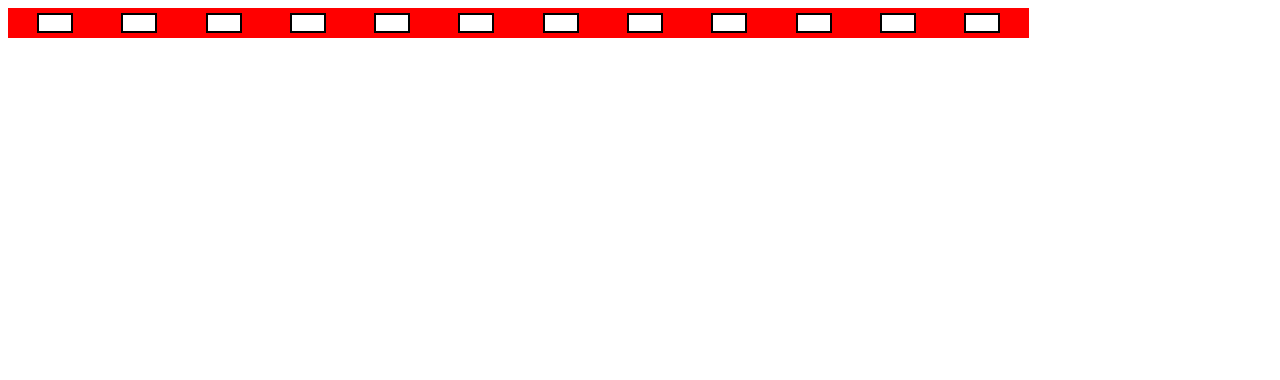
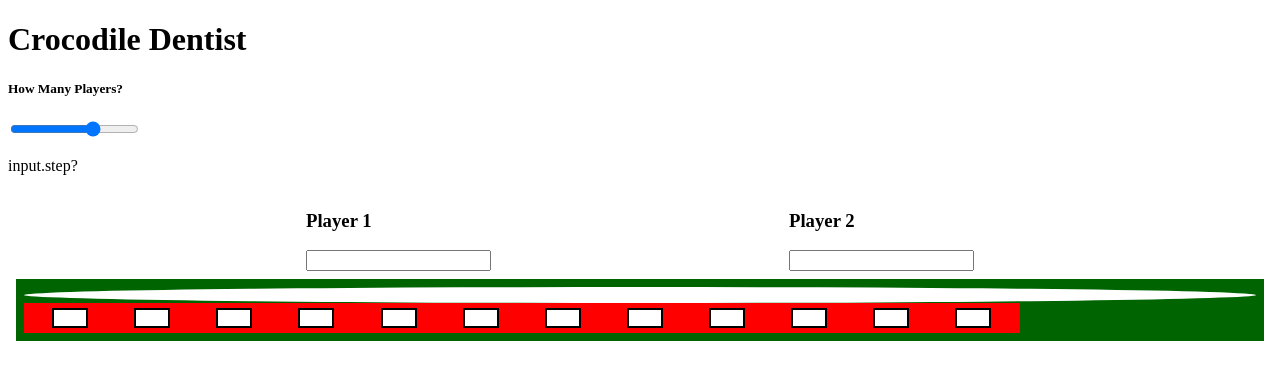
Before and after one commit to JayRVigilla/crocodileDentist, a plain HTML site: page index.html in a window 1280 px wide. Drawn offline with Linux system fonts and the light colour scheme.

Commit message:
WIP player functions
began adding eyes to croc.

```diff
--- a/index.html
+++ b/index.html
@@ -1,27 +1,70 @@
 <!DOCTYPE html>
 <html lang="en">
-<head>
-  <meta charset="UTF-8">
-  <meta name="viewport" content="width=device-width, initial-scale=1.0">
-  <title>Crocodile Dentist</title>
-  <link rel="stylesheet" href="main.css">
-</head>
-<body>
+  <head>
+    <meta charset="UTF-8" />
+    <meta name="viewport" content="width=device-width, initial-scale=1.0" />
+    <title>Crocodile Dentist</title>
+    <link rel="stylesheet" href="main.css" />
+  </head>
+  <body>
+    <h1>Crocodile Dentist</h1>
+    <div class="messages">
 
-<!-- jaw -->
-<div id="jaw">
-<div class="tooth" num="1" picked=false ></div>
-<div class="tooth" num="2" picked=false ></div>
-<div class="tooth" num="3" picked=false ></div>
-<div class="tooth" num="4" picked=false ></div>
-<div class="tooth" num="5" picked=false ></div>
-<div class="tooth" num="6" picked=false ></div>
-<div class="tooth" num="7" picked=false ></div>
-<div class="tooth" num="8" picked=false ></div>
-<div class="tooth" num="9" picked=false ></div>
-<div class="tooth" num="10" picked=false ></div>
-<div class="tooth" num="11" picked=false ></div>
-<div class="tooth" num="12" picked=false ></div>
+<div id="how-many-players">
+  <h5>How Many Players?</h5>
+  <input type="range" min="1" max="4">
+  <p>input.step?</p>
+</div>
+
+      <div class="players centered">
+        <div>
+          <h3>Player 1</h3>
+          <div class="naming-inputs">
+            <div class="player-input one">
+              <form action="#">
+                <input type="text" />
+              </form>
+            </div>
+          </div>
+        </div>
+
+        <div>
+          <h3>Player 2</h3>
+          <div class="player-input two">
+            <form action="#">
+              <input type="text" />
+            </form>
+          </div>
+        </div>
+      </div>
+    </div>
+
+<!-- Crocodile -->
+<div id="crocodile" class="centered">
+<!-- eyes: will look at player name on their turn -->
+<div class="eyes">
+  <div class="eye left"></div>
+  <div class="eye right"></div>
+</div>
+
+<!-- jaws -->
+  <!-- jaw top: closes when trigger tooth selected -->
+  <!-- jaw bottom: the game board-->
+  <div id="lower-jaw">
+    <div class="tooth" num="1" picked="false"></div>
+    <div class="tooth" num="2" picked="false"></div>
+    <div class="tooth" num="3" picked="false"></div>
+    <div class="tooth" num="4" picked="false"></div>
+    <div class="tooth" num="5" picked="false"></div>
+    <div class="tooth" num="6" picked="false"></div>
+    <div class="tooth" num="7" picked="false"></div>
+    <div class="tooth" num="8" picked="false"></div>
+    <div class="tooth" num="9" picked="false"></div>
+    <div class="tooth" num="10" picked="false"></div>
+    <div class="tooth" num="11" picked="false"></div>
+    <div class="tooth" num="12" picked="false"></div>
+  </div>
+
 </div>
 
 </body>
--- a/main.css
+++ b/main.css
@@ -1,8 +1,8 @@
-#jaw {
+#lower-jaw {
   display: flex;
   width: 80%;
   padding: 5px;
-  background-color: red;;
+  background-color: red;
   justify-content: space-around;
 }
 
@@ -14,6 +14,25 @@
   text-align: center;
 }
 
-.tooth[picked=true]{
+.tooth[picked="true"] {
   visibility: collapse;
 }
+
+.centered {
+  display: flex;
+  justify-content: space-evenly;
+}
+
+#crocodile {
+  flex-direction: column;
+  background-color: darkgreen;
+  padding: 0.5em;
+  margin: 0.5em;
+}
+
+.eyes {
+  background-color: white;
+  height: 2vh;
+  border-radius: 50%;
+  display: inline-block;
+}
--- a/script.js
+++ b/script.js
@@ -1,9 +1,11 @@
 const CHOICES = 12;
+let round = null;
 
 function randomNumber(choices) {
   return Math.ceil((Math.random()*choices))
 }
 let trigger = randomNumber(CHOICES);
+console.log("*trigger*",trigger);
 
 function isTrigger() {
     if (confirm("CHOMP !!!\nNew Game?")) resetBoard();
@@ -13,7 +15,7 @@ const teeth = document.querySelectorAll('.tooth');
 function resetBoard() {
   teeth.forEach(t => t.setAttribute('picked', 'false'));
   trigger = randomNumber(CHOICES);
-  console.log(trigger);
+  console.log("*trigger*",trigger);
 }
 
 /**
@@ -21,24 +23,48 @@ function resetBoard() {
  * event listener on click in jaw
  *    if div.tooth has attribute picked === 'false' -> change to 'true'
  */
-const jaw = document.querySelector('#jaw');
+const jaw = document.querySelector('#lower-jaw');
 jaw.addEventListener("click", pickTooth);
 
 function togglePicked(t) {
   if (t.getAttribute('picked') === 'false') t.setAttribute('picked', 'true');
+  incrementTurn();
+  console.log(decideTurn(),"**", turnCounter)
 }
 
 function pickTooth(evt) {
   const tooth = evt.target;
   const toothNum = tooth.getAttribute('num');
-  console.log('*****\n\n Value of toothNum in ', toothNum, '\n\n *****')
+  console.log("#", toothNum);
   parseInt(toothNum) === trigger ? isTrigger() : togglePicked(tooth);
 }
 
-console.log(trigger);
-
 /**
  * Players
- * name player 1 & 2
- * track turns
+ * choose amount of players:
+ *    game operates under musical chairs rules -> loser out, rest continue until one remaining
+ *    dynamically add player spaces to message hub
+ * name players
+ * track whose turn
+ * upon losing remove losing player
  */
+let playerCount = 0;
+let turnCounter = 1;
+let players = {};
+
+function setPlayerCount(num) {
+  if (round === null) askHowManyPlayers();
+  playerCount = num;
+}
+
+function incrementTurn() {
+  turnCounter += 1
+}
+
+function askHowManyPlayers() {
+
+}
+
+function decideTurn() {
+  return(turnCounter % 2 === 0 ? "Player 2" : "Player 1");
+}
```
